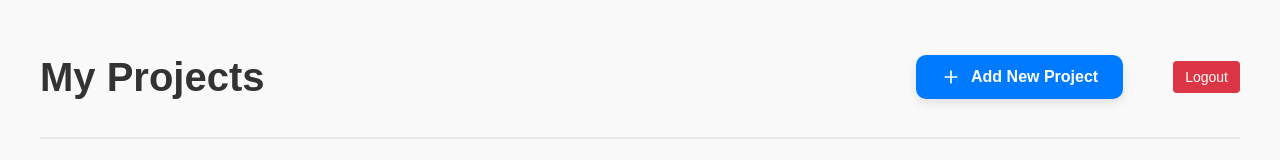
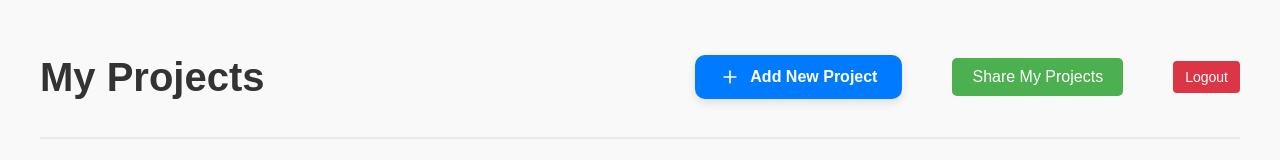
Before and after one commit to popcorneatr/Portfolio-Hub, a React (Vite) app in the folder client/My-project-portfolio/: page /home in a window 1280 px wide. Shown: the top 160 px of the page. Built offline with nearby package versions, Linux system fonts and the light colour scheme; no server answers.

Commit message:
added a share project option to share link

```diff
--- a/client/My-project-portfolio/src/components/Card.jsx
+++ b/client/My-project-portfolio/src/components/Card.jsx
@@ -7,6 +7,12 @@ function Card({ project, onDelete }) {
   const localhost = "http://localhost:3001";
   const render = "https://portfolio-hub-eapv.onrender.com";
   const projectOwnerName = project.projectOwner?.username || "Unknown Owner";
+
+    // Get user data from localStorage
+    const user = JSON.parse(localStorage.getItem("user"));
+
+    // If user is not logged in or there's no user object, return a fallback UI or disable the delete button
+    const isOwner = user ? project.projectOwner._id === user._id : false;
 
   const handleDelete = async () => {
     if (window.confirm("Are you sure you want to delete this project?")) {
@@ -27,7 +33,7 @@ function Card({ project, onDelete }) {
 
   return (
     <div className='card-container'>
-      <button className="delete-button" onClick={handleDelete}>&times;</button>
+      {isOwner && <button className="delete-button" onClick={handleDelete}>&times;</button>}
       <h1 className='card-name'>Project Name: {project.projectName}</h1>
       <h2 className='card-owner'>Project Owner: {projectOwnerName}</h2>
       <p className='card-link'>
--- a/client/My-project-portfolio/src/pages/App.jsx
+++ b/client/My-project-portfolio/src/pages/App.jsx
@@ -5,6 +5,7 @@ import AddNewProject from "./page/AddNewProject.jsx";
 import LandingPage from './page/LandingPage.jsx';
 import SignUp from './page/SignUp.jsx';
 import Login from './page/Login.jsx';
+import SharedHome from "./page/SharedHome.jsx";
 // import { AuthProvider } from '../context/AuthContext.jsx';
 
 function App() {
@@ -18,6 +19,7 @@ function App() {
         <Route path='/login' element={<Login/>}/>
         <Route path='/home' element={<Home/>}/>
         <Route path="/add-new-project" element={<AddNewProject />} />
+        <Route path="/shared/:userId" element={<SharedHome />} />
       </Routes>
     {/* </AuthProvider> */}
     </BrowserRouter>
--- a/client/My-project-portfolio/src/pages/page/Home.jsx
+++ b/client/My-project-portfolio/src/pages/page/Home.jsx
@@ -11,6 +11,8 @@ function Home() {
   const localhost = "http://localhost:3001";
   const render = "https://portfolio-hub-eapv.onrender.com";
   const navigate = useNavigate();
+  const user = JSON.parse(localStorage.getItem("user")); // Get logged-in user
+  const userId = user?._id;
   const [listOfProjects, setListOfProjects] = useState([]);
 
 
@@ -37,8 +39,27 @@ function Home() {
   const handleLogout = () => {
     // Clear the token from localStorage
     localStorage.removeItem("token");
+    // Clear projects
+    setListOfProjects([]);
     // Redirect to the landing page
     navigate("/");
+  };
+
+  const handleShare = () => {
+    if (userId) {
+      const shareableLink = `http://localhost:5173/shared/${userId}`;
+      // Try to copy the link to clipboard
+      navigator.clipboard.writeText(shareableLink)
+        .then(() => {
+          alert("Link copied to clipboard! Share it with others.");
+        })
+        .catch((err) => {
+          console.error("Error copying link: ", err);
+          alert("Failed to copy link.");
+        });
+    } else {
+      alert("You need to be logged in to share your projects.");
+    }
   };
 
   useEffect(() => {
@@ -51,13 +72,21 @@ function Home() {
       <header className="home-header">
         <h1>My Projects</h1>
         <div className="header-buttons">
-          <button className="add-project-btn" onClick={() => navigate("/add-new-project")}>
-            <FiPlus size={20} />
-            <span>Add New Project</span>
+          {window.location.pathname === "/home" && (
+            <button className="add-project-btn" onClick={() => navigate("/add-new-project")}>
+              <FiPlus size={20} />
+              <span>Add New Project</span>
+            </button>
+          )}
+
+          <button onClick={handleShare} className="share-button">
+            Share My Projects
           </button>
+
           <button className="logout-btn" onClick={handleLogout}>
             Logout
           </button>
+
         </div>
       </header>
 
--- a/client/My-project-portfolio/src/pages/page/Login.jsx
+++ b/client/My-project-portfolio/src/pages/page/Login.jsx
@@ -24,8 +24,9 @@ const Login = () => {
     e.preventDefault();
     try {
       const response = await Axios.post(`${localhost}/user/login`, formData)
-      const { token } = response.data;
+      const { token, user } = response.data;
       localStorage.setItem("token", token);
+      localStorage.setItem("user", JSON.stringify(user));
       navigate("/home");
     } catch (error) {
       console.error("Login failed:", error.response?.data || error.message);
--- /dev/null
+++ b/client/My-project-portfolio/src/pages/page/SharedHome.jsx
@@ -0,0 +1,48 @@
+import React, { useState, useEffect } from 'react';
+import Axios from "axios";
+import Card from "../../components/Card.jsx";
+import { useNavigate, useParams } from "react-router-dom";
+import "../styles/Home.css";
+
+function SharedHome() {
+    // Get userId from the URL
+  const { userId } = useParams();
+  const localhost = "http://localhost:3001";
+  const render = "https://portfolio-hub-eapv.onrender.com";
+  const [listOfProjects, setListOfProjects] = useState([]);
+  const [username, setUsername] = useState('');
+
+  const fetchSharedProjects = async () => {
+    try {
+      const response = await Axios.get(`${localhost}/user/projects/${userId}`);
+      setListOfProjects(response.data.projects);
+      setUsername(response.data.username);
+    } catch (error) {
+      console.error(error);
+    }
+  };
+
+  useEffect(() => {
+    fetchSharedProjects();
+  }, [userId]);
+
+  return (
+    <div className='home-container'>
+      <header className="home-header">
+        <h1>Projects of User {username}</h1>
+      </header>
+
+      <div className='project-display'>
+        {listOfProjects.length > 0 ? (
+          listOfProjects.map((project) => (
+            <Card project={project} key={project._id} />
+          ))
+        ) : (
+          <p className="no-projects">No projects found to display.</p>
+        )}
+      </div>
+    </div>
+  );
+}
+
+export default SharedHome;
--- a/client/My-project-portfolio/src/pages/styles/Home.css
+++ b/client/My-project-portfolio/src/pages/styles/Home.css
@@ -48,7 +48,6 @@ h1 {
   font-weight: 600;
   transition: background-color 0.3s ease, transform 0.2s;
   box-shadow: 0 4px 10px var(--card-shadow);
-
 }
 
 .add-project-btn:hover {
@@ -85,6 +84,21 @@ h1 {
   background-color: #c82333;
 }
 
+.share-button {
+  background-color: #4caf50;
+  color: white;
+  padding: 10px 20px;
+  font-size: 16px;
+  border: none;
+  cursor: pointer;
+  border-radius: 5px;
+  margin: 10px 0;
+}
+
+.share-button:hover {
+  background-color: #45a049;
+}
+
 /* Scale down the button for smaller screens */
 @media (max-width: 768px) {
   .add-project-btn {
```
Lines whose indentation alone changed are shown as unchanged.
